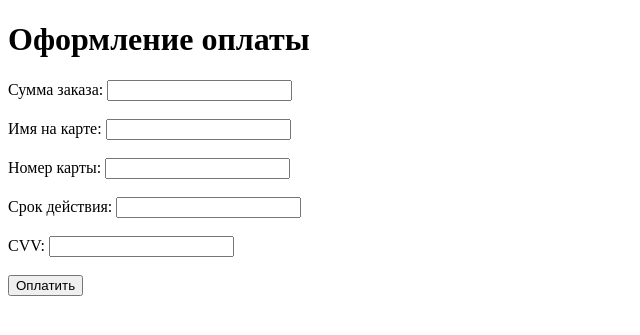
After one commit to DmitriMitskevich/shop, a Flask app: page /checkout_url in a window 1280 px wide. The commit adds this page. Shown: the top 335 px of the page, without its empty margins (0-640 px from the left). Run offline with Flask 3, Linux system fonts and the light colour scheme.

Commit message:
shoponline

```diff
--- a/app.py
+++ b/app.py
@@ -25,6 +25,15 @@ def index():
 def about():
     return render_template('about.html')
 
+@app.route('/cart/<int:id>')
+def cart(id):
+    item = Item.query.get(id)
+    return render_template('cart.html', data=item)
+
+@app.route('/checkout_url')
+def checkout_url():
+    return render_template('checkout_url.html')
+
 @app.route('/buy/<int:id>')
 def item_buy(id):
     item = Item.query.get(id)
@@ -35,7 +44,7 @@ def item_buy(id):
         "currency": "BYN",
         "amount": str(item.price) + "00"
     }
-    url = checkout.url(data).get('checkout_url')
+    url = checkout.url(data).get('checkout')
     return redirect(url)
 
 @app.route('/create', methods=['POST', 'GET'])
@@ -55,8 +64,10 @@ def create():
     else:
         return render_template('create.html')
 
+
+
 with app.app_context():
     db.create_all()
 
 if __name__ == '__main__':
-    app.run(debug=True)
+    app.run(debug=False)
--- /dev/null
+++ b/templates/checkout_url.html
@@ -0,0 +1,33 @@
+<!DOCTYPE html>
+<html>
+<head>
+    <title>Оплата</title>
+</head>
+<body>
+    <h1>Оформление оплаты</h1>
+
+    <form action="/buy" method="POST" >
+        <label for="amount">Сумма заказа: </label>
+        <input type="text" id="amount" name="amount" required>
+        <br><br>
+
+        <label for="card_name">Имя на карте:</label>
+        <input type="text" id="card_name" name="card_name" required>
+        <br><br>
+
+        <label for="card_number">Номер карты:</label>
+        <input type="text" id="card_number" name="card_number" required>
+        <br><br>
+
+        <label for="expiry_date">Срок действия:</label>
+        <input type="text" id="expiry_date" name="expiry_date" required>
+        <br><br>
+
+        <label for="cvv">CVV:</label>
+        <input type="text" id="cvv" name="cvv" required>
+        <br><br>
+
+        <button type="submit">Оплатить</button>
+    </form>
+</body>
+</html>
--- a/templates/index.html
+++ b/templates/index.html
@@ -20,17 +20,17 @@
             <div class="col">
               <div class="card mb-4 rounded-3 shadow-sm">
                 <div class="card-header py-3">
-                  <h4 class="my-0 fw-normal">{{ el.title }} </h4>
+                  <h4 class="my-0 fw-normal">{{ el.title }}</h4>
                 </div>
                 <div class="card-body">
-                  <h1 class="card-title pricing-card-title">{{ el.price }}<small class="text-body-secondary fw-light"> BYN</small></h1>
+                  <h1 class="card-title pricing-card-title">{{ el.price }}<small class="text-body-secondary fw-light"> BYN </small></h1>
                   <ul class="list-unstyled mt-3 mb-4">
                     <li>10 users included</li>
                     <li>2 GB of storage</li>
                     <li>Email support</li>
                     <li>Help center access</li>
                   </ul>
-                  <a href="/buy/{{ el.id }}" class="w-100 btn btn-lg btn-outline-primary">Купить товар</a>
+                  <a href="/cart/{{ el.id }}" class="w-100 btn btn-lg btn-outline-primary">Купить товар</a>
                 </div>
               </div>
             </div>
```
Also changed, not shown: main.py (+3 -16 lines), templates/base.html (+1 -8 lines), templates/cart.html (added, +44 -0 lines).
